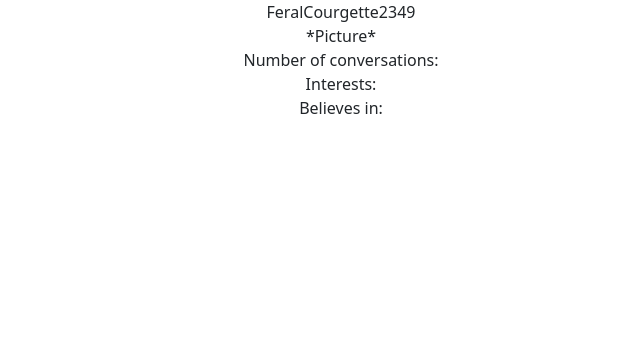
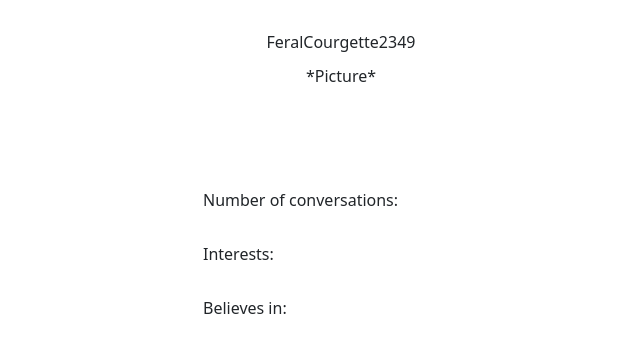
Before and after one commit to jason-rivera/disconvo-debate-app, a website: page profile.html in a window 1280 px wide. Shown: the whole page, without its empty margins (299-939 px from the left). Drawn offline with nearby package versions, Linux system fonts and the light colour scheme.

Commit message:
edited profile.css

```diff
--- a/styles/profile.css
+++ b/styles/profile.css
@@ -1,3 +1,30 @@
 body {
   text-align: center;
 }
+
+.container {
+  /* background-color: blue; */
+  width: 300px;
+  text-align: left;
+}
+
+#username {
+  text-align: center;
+  margin-top: 30px;
+}
+#profile-picture {
+  text-align: center;
+  margin-top: 10px;
+}
+
+#num-conversations {
+  margin-top: 100px;
+}
+
+#interests {
+  margin-top: 30px;
+}
+
+#beliefs {
+  margin-top: 30px;
+}
```
